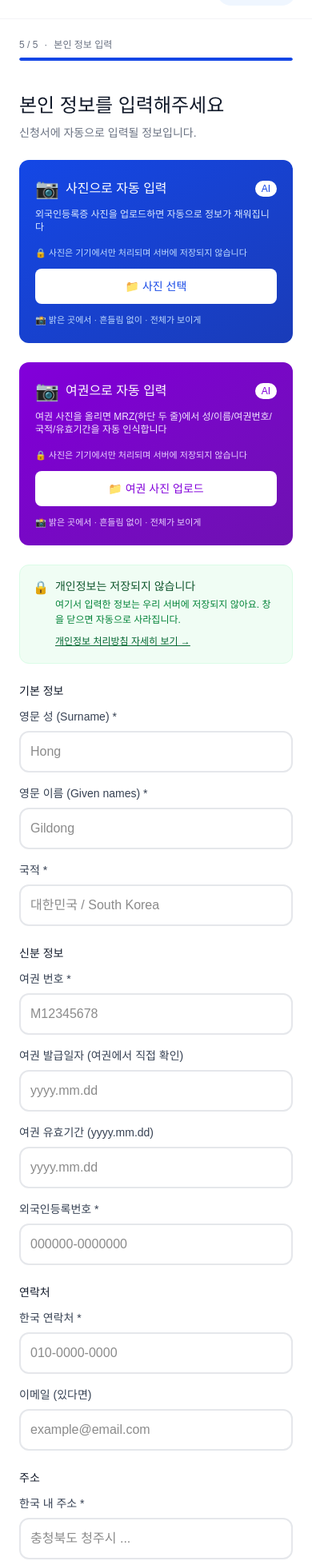
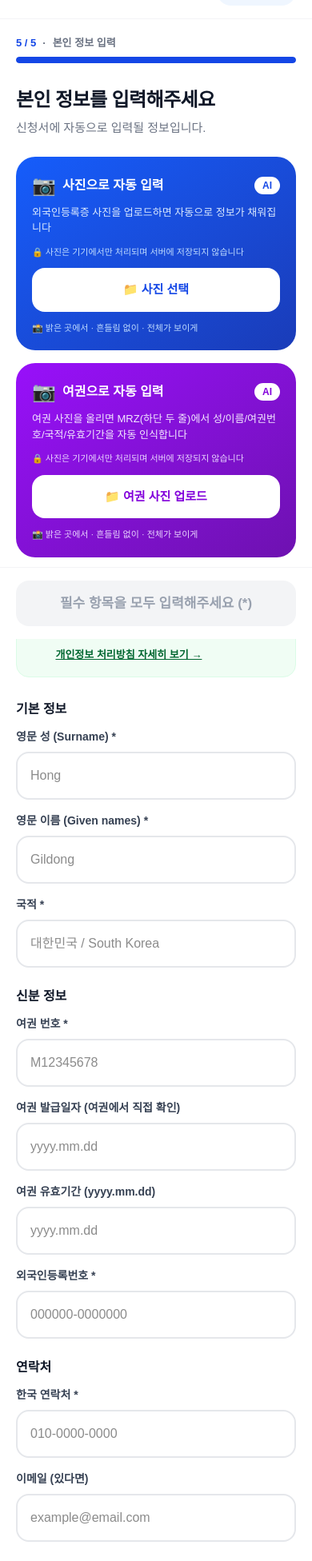
Before and after one commit to leesoyeol1213-glitch/immigration-helper, a Next.js app: page /start/step5 in a window 390 px wide. Shown: the part 45-1997 px from the top of the page at 80% size. Built offline with nearby package versions, Linux system fonts and the light colour scheme.

Commit message:
design: step2~5 컨셉 C 적용 (진행바/입력칸/OCR박스 가독성, 하단 고정 버튼, 반응형)

```diff
--- a/app/start/step5/page.tsx
+++ b/app/start/step5/page.tsx
@@ -144,224 +144,174 @@ export default function Step5Page() {
     <main className="min-h-screen bg-white">
       <LanguageHeader backHref="/start/step4" backLabel={TEXTS.prev[lang]} />
 
-      <div className="max-w-2xl mx-auto px-6 pt-6">
-        <div className="flex items-center gap-2 text-xs text-gray-500 mb-2">
-          <span>5 / 5</span><span>·</span><span>{TEXTS.step5Step[lang]}</span>
+      {/* 진행바 */}
+      <div className="max-w-md md:max-w-2xl mx-auto px-5 pt-5">
+        <div className="flex items-center gap-2 text-[13px] font-bold text-gray-500 mb-2">
+          <span className="text-blue-700">5 / 5</span><span>·</span><span>{TEXTS.step5Step[lang]}</span>
         </div>
-        <div className="h-1 bg-gray-100 rounded-full overflow-hidden">
+        <div className="h-2 bg-gray-100 rounded-full overflow-hidden">
           <div className="h-full bg-blue-700 rounded-full" style={{ width: "100%" }}></div>
         </div>
       </div>
 
-      <section className="max-w-2xl mx-auto px-6 py-10">
-        <h1 className="text-2xl font-medium text-gray-900 mb-2">{TEXTS.step5Title[lang]}</h1>
-        <p className="text-sm text-gray-500 mb-6">{TEXTS.step5Sub[lang]}</p>
+      <section className="max-w-md md:max-w-2xl mx-auto px-5 pt-7 pb-28">
+        <h1 className="text-[24px] font-extrabold text-gray-900 tracking-tight mb-1.5">{TEXTS.step5Title[lang]}</h1>
+        <p className="text-[15px] text-gray-500 font-medium mb-6">{TEXTS.step5Sub[lang]}</p>
 
-        {/* OCR 박스 (강조!) */}
-        <div className="bg-gradient-to-br from-blue-700 to-blue-800 rounded-xl p-5 mb-6 text-white">
+        {/* 외국인등록증 OCR 박스 */}
+        <div className="bg-gradient-to-br from-blue-600 to-blue-800 rounded-3xl p-5 mb-4 text-white">
           <div className="flex items-center gap-2 mb-2">
             <span className="text-2xl">📷</span>
-            <h2 className="text-base font-medium">{TEXTS.ocrTitle[lang]}</h2>
-            <span className="ml-auto text-xs bg-white text-blue-700 px-2 py-0.5 rounded-full font-medium">AI</span>
+            <h2 className="text-[16px] font-extrabold">{TEXTS.ocrTitle[lang]}</h2>
+            <span className="ml-auto text-[12px] bg-white text-blue-700 px-2.5 py-0.5 rounded-full font-extrabold">AI</span>
           </div>
-          <p className="text-xs text-blue-100 mb-4">{TEXTS.ocrDesc[lang]}</p>
-          <p className="text-[11px] text-blue-200 mb-3 flex items-center gap-1">{TEXTS.ocrSafeNote[lang]}</p>
+          <p className="text-[13px] text-blue-100 mb-3">{TEXTS.ocrDesc[lang]}</p>
+          <p className="text-[11px] text-blue-200 mb-3">{TEXTS.ocrSafeNote[lang]}</p>
 
           <label className="block">
-            <input
-              type="file"
-              accept="image/*"
-              onChange={handleOcrUpload}
-              disabled={ocrProcessing}
-              className="hidden"
-            />
-            <div className={`w-full px-4 py-3 bg-white text-blue-700 rounded-lg font-medium text-sm text-center cursor-pointer hover:bg-blue-50 transition-colors ${ocrProcessing ? "opacity-50 cursor-not-allowed" : ""}`}>
-              {ocrProcessing
-                ? `${TEXTS.ocrProcessing[lang]} ${ocrProgress}%`
-                : `📁 ${TEXTS.ocrUpload[lang]}`
-              }
+            <input type="file" accept="image/*" onChange={handleOcrUpload} disabled={ocrProcessing} className="hidden" />
+            <div className={`w-full py-4 bg-white text-blue-700 rounded-2xl font-extrabold text-[15px] text-center cursor-pointer hover:bg-blue-50 transition-colors ${ocrProcessing ? "opacity-50 cursor-not-allowed" : ""}`}>
+              {ocrProcessing ? `${TEXTS.ocrProcessing[lang]} ${ocrProgress}%` : `📁 ${TEXTS.ocrUpload[lang]}`}
             </div>
           </label>
 
           {ocrProcessing && (
-            <div className="mt-3 h-1 bg-blue-900 rounded-full overflow-hidden">
-              <div
-                className="h-full bg-white rounded-full transition-all"
-                style={{ width: `${ocrProgress}%` }}
-              ></div>
+            <div className="mt-3 h-1.5 bg-blue-900 rounded-full overflow-hidden">
+              <div className="h-full bg-white rounded-full transition-all" style={{ width: `${ocrProgress}%` }}></div>
             </div>
           )}
-
           {ocrSuccess && (
-            <div className="mt-3 p-3 bg-blue-900 rounded-lg">
-              <p className="text-xs text-blue-100">{TEXTS.ocrSuccess[lang]}</p>
-              <p className="text-xs text-amber-200 mt-2">{TEXTS.ocrWarning[lang]}</p>
+            <div className="mt-3 p-3.5 bg-blue-900 rounded-2xl">
+              <p className="text-[13px] text-blue-100">{TEXTS.ocrSuccess[lang]}</p>
+              <p className="text-[13px] text-amber-200 mt-2">{TEXTS.ocrWarning[lang]}</p>
             </div>
           )}
-
           {ocrError && (
-            <div className="mt-3 p-3 bg-white rounded-lg">
-              <p className="text-xs text-blue-800 font-medium">{TEXTS.ocrFail[lang]}</p>
-              <p className="text-xs text-blue-600 mt-1">{TEXTS.ocrFailHint[lang]}</p>
+            <div className="mt-3 p-3.5 bg-white rounded-2xl">
+              <p className="text-[13px] text-blue-800 font-extrabold">{TEXTS.ocrFail[lang]}</p>
+              <p className="text-[13px] text-blue-600 mt-1">{TEXTS.ocrFailHint[lang]}</p>
             </div>
           )}
-
           <p className="text-[11px] text-blue-200 mt-3">{TEXTS.ocrPhotoTip[lang]}</p>
         </div>
 
         {/* 여권 OCR 박스 */}
-        <div className="bg-gradient-to-br from-purple-700 to-purple-800 rounded-xl p-5 mb-6 text-white">
+        <div className="bg-gradient-to-br from-purple-600 to-purple-800 rounded-3xl p-5 mb-5 text-white">
           <div className="flex items-center gap-2 mb-2">
             <span className="text-2xl">📷</span>
-            <h2 className="text-base font-medium">{TEXTS.ppOcrTitle[lang]}</h2>
-            <span className="ml-auto text-xs bg-white text-purple-700 px-2 py-0.5 rounded-full font-medium">AI</span>
+            <h2 className="text-[16px] font-extrabold">{TEXTS.ppOcrTitle[lang]}</h2>
+            <span className="ml-auto text-[12px] bg-white text-purple-700 px-2.5 py-0.5 rounded-full font-extrabold">AI</span>
           </div>
-          <p className="text-xs text-purple-100 mb-4">{TEXTS.ppOcrDesc[lang]}</p>
-          <p className="text-[11px] text-purple-200 mb-3 flex items-center gap-1">{TEXTS.ocrSafeNote[lang]}</p>
+          <p className="text-[13px] text-purple-100 mb-3">{TEXTS.ppOcrDesc[lang]}</p>
+          <p className="text-[11px] text-purple-200 mb-3">{TEXTS.ocrSafeNote[lang]}</p>
 
           <label className="block">
-            <input
-              type="file"
-              accept="image/*"
-              onChange={handlePassportUpload}
-              disabled={ppProcessing}
-              className="hidden"
-            />
-            <div className={`w-full px-4 py-3 bg-white text-purple-700 rounded-lg font-medium text-sm text-center cursor-pointer hover:bg-purple-50 transition-colors ${ppProcessing ? "opacity-50 cursor-not-allowed" : ""}`}>
-              {ppProcessing
-                ? `${TEXTS.ocrProcessing[lang]} ${ppProgress}%`
-                : `📁 ${TEXTS.ppOcrUpload[lang]}`
-              }
+            <input type="file" accept="image/*" onChange={handlePassportUpload} disabled={ppProcessing} className="hidden" />
+            <div className={`w-full py-4 bg-white text-purple-700 rounded-2xl font-extrabold text-[15px] text-center cursor-pointer hover:bg-purple-50 transition-colors ${ppProcessing ? "opacity-50 cursor-not-allowed" : ""}`}>
+              {ppProcessing ? `${TEXTS.ocrProcessing[lang]} ${ppProgress}%` : `📁 ${TEXTS.ppOcrUpload[lang]}`}
             </div>
           </label>
 
           {ppProcessing && (
-            <div className="mt-3 h-1 bg-purple-900 rounded-full overflow-hidden">
-              <div
-                className="h-full bg-white rounded-full transition-all"
-                style={{ width: `${ppProgress}%` }}
-              ></div>
+            <div className="mt-3 h-1.5 bg-purple-900 rounded-full overflow-hidden">
+              <div className="h-full bg-white rounded-full transition-all" style={{ width: `${ppProgress}%` }}></div>
             </div>
           )}
-
           {ppSuccess && (
-            <div className="mt-3 p-3 bg-purple-900 rounded-lg">
-              <p className="text-xs text-purple-100">{TEXTS.ppOcrSuccess[lang]}</p>
-              <p className="text-xs text-amber-200 mt-2">{TEXTS.ocrWarning[lang]}</p>
+            <div className="mt-3 p-3.5 bg-purple-900 rounded-2xl">
+              <p className="text-[13px] text-purple-100">{TEXTS.ppOcrSuccess[lang]}</p>
+              <p className="text-[13px] text-amber-200 mt-2">{TEXTS.ocrWarning[lang]}</p>
             </div>
           )}
-
           {ppError && (
-            <div className="mt-3 p-3 bg-white rounded-lg">
-              <p className="text-xs text-purple-800 font-medium">{TEXTS.ocrFail[lang]}</p>
-              <p className="text-xs text-purple-600 mt-1">{TEXTS.ppOcrFailHint[lang]}</p>
+            <div className="mt-3 p-3.5 bg-white rounded-2xl">
+              <p className="text-[13px] text-purple-800 font-extrabold">{TEXTS.ocrFail[lang]}</p>
+              <p className="text-[13px] text-purple-600 mt-1">{TEXTS.ppOcrFailHint[lang]}</p>
             </div>
           )}
-
           <p className="text-[11px] text-purple-200 mt-3">{TEXTS.ocrPhotoTip[lang]}</p>
         </div>
 
-        <div className="bg-green-50 border border-green-100 rounded-xl p-4 mb-6 flex items-start gap-2">
-          <span className="text-base">🔒</span>
+        {/* 개인정보 보호 */}
+        <div className="bg-green-50 border border-green-100 rounded-2xl p-4 mb-7 flex items-start gap-2.5">
+          <span className="text-lg">🔒</span>
           <div>
-            <p className="text-sm font-medium text-green-900 mb-1">{TEXTS.privacyTitle[lang]}</p>
-            <p className="text-xs text-green-700 leading-relaxed">{TEXTS.privacyDesc[lang]}</p>
-            <Link href="/privacy" className="text-xs text-green-800 underline mt-2 inline-block hover:text-green-900">
+            <p className="text-[14px] font-extrabold text-green-900 mb-1">{TEXTS.privacyTitle[lang]}</p>
+            <p className="text-[13px] text-green-700 leading-relaxed">{TEXTS.privacyDesc[lang]}</p>
+            <Link href="/privacy" className="text-[13px] text-green-800 underline mt-2 inline-block hover:text-green-900 font-bold">
               {TEXTS.privacyMore[lang]}
             </Link>
           </div>
         </div>
 
-        <h3 className="text-sm font-medium text-gray-900 mb-3 mt-4">{TEXTS.basicInfo[lang]}</h3>
+        {/* 기본 정보 */}
+        <h3 className="text-[16px] font-extrabold text-gray-900 mb-3">{TEXTS.basicInfo[lang]}</h3>
         <div className="space-y-4">
-          <div>
-  <label className="block text-sm font-medium text-gray-700 mb-2">{TEXTS.fSurname[lang]}</label>
-  <input type="text" value={surname} onChange={(e) => setSurname(e.target.value.toUpperCase())} placeholder="Hong"
-    className="w-full p-3 text-base border-2 border-gray-200 rounded-xl focus:border-blue-700 focus:outline-none" />
-</div>
-<div>
-  <label className="block text-sm font-medium text-gray-700 mb-2">{TEXTS.fGivenName[lang]}</label>
-  <input type="text" value={givenName} onChange={(e) => setGivenName(e.target.value.toUpperCase())} placeholder="Gildong"
-    className="w-full p-3 text-base border-2 border-gray-200 rounded-xl focus:border-blue-700 focus:outline-none" />
-</div>
-          <div>
-            <label className="block text-sm font-medium text-gray-700 mb-2">{TEXTS.fNationality[lang]}</label>
-            <input type="text" value={nationality} onChange={(e) => setNationality(e.target.value)} placeholder="대한민국 / South Korea"
-              className="w-full p-3 text-base border-2 border-gray-200 rounded-xl focus:border-blue-700 focus:outline-none" />
-          </div>
+          <Field label={TEXTS.fSurname[lang]} value={surname} onChange={(v) => setSurname(v.toUpperCase())} placeholder="Hong" />
+          <Field label={TEXTS.fGivenName[lang]} value={givenName} onChange={(v) => setGivenName(v.toUpperCase())} placeholder="Gildong" />
+          <Field label={TEXTS.fNationality[lang]} value={nationality} onChange={setNationality} placeholder="대한민국 / South Korea" />
         </div>
 
-        <h3 className="text-sm font-medium text-gray-900 mb-3 mt-6">{TEXTS.idInfo[lang]}</h3>
+        {/* 신분 정보 */}
+        <h3 className="text-[16px] font-extrabold text-gray-900 mb-3 mt-6">{TEXTS.idInfo[lang]}</h3>
         <div className="space-y-4">
-          <div>
-            <label className="block text-sm font-medium text-gray-700 mb-2">{TEXTS.fPassport[lang]}</label>
-            <input type="text" value={passport} onChange={(e) => setPassport(e.target.value.toUpperCase())} placeholder="M12345678"
-              className="w-full p-3 text-base border-2 border-gray-200 rounded-xl focus:border-blue-700 focus:outline-none" />
-          </div>
-          <div>
-  <label className="block text-sm font-medium text-gray-700 mb-2">{TEXTS.fPassportIssue[lang]}</label>
-  <input type="text" value={passportIssue} onChange={(e) => setPassportIssue(e.target.value)} placeholder="yyyy.mm.dd"
-    className="w-full p-3 text-base border-2 border-gray-200 rounded-xl focus:border-blue-700 focus:outline-none" />
-</div>
-<div>
-  <label className="block text-sm font-medium text-gray-700 mb-2">{TEXTS.fPassportExpiry[lang]}</label>
-  <input type="text" value={passportExpiry} onChange={(e) => setPassportExpiry(e.target.value)} placeholder="yyyy.mm.dd"
-    className="w-full p-3 text-base border-2 border-gray-200 rounded-xl focus:border-blue-700 focus:outline-none" />
-</div>
-          <div>
-            <label className="block text-sm font-medium text-gray-700 mb-2">{TEXTS.fAlienNo[lang]}</label>
-            <input type="text" value={alienNo} onChange={(e) => setAlienNo(e.target.value)} placeholder="000000-0000000"
-              className="w-full p-3 text-base border-2 border-gray-200 rounded-xl focus:border-blue-700 focus:outline-none" />
-          </div>
+          <Field label={TEXTS.fPassport[lang]} value={passport} onChange={(v) => setPassport(v.toUpperCase())} placeholder="M12345678" />
+          <Field label={TEXTS.fPassportIssue[lang]} value={passportIssue} onChange={setPassportIssue} placeholder="yyyy.mm.dd" />
+          <Field label={TEXTS.fPassportExpiry[lang]} value={passportExpiry} onChange={setPassportExpiry} placeholder="yyyy.mm.dd" />
+          <Field label={TEXTS.fAlienNo[lang]} value={alienNo} onChange={setAlienNo} placeholder="000000-0000000" />
         </div>
 
-        <h3 className="text-sm font-medium text-gray-900 mb-3 mt-6">{TEXTS.contactInfo[lang]}</h3>
+        {/* 연락처 */}
+        <h3 className="text-[16px] font-extrabold text-gray-900 mb-3 mt-6">{TEXTS.contactInfo[lang]}</h3>
         <div className="space-y-4">
-          <div>
-            <label className="block text-sm font-medium text-gray-700 mb-2">{TEXTS.fPhone[lang]}</label>
-            <input type="tel" value={phone} onChange={(e) => setPhone(e.target.value)} placeholder="010-0000-0000"
-              className="w-full p-3 text-base border-2 border-gray-200 rounded-xl focus:border-blue-700 focus:outline-none" />
-          </div>
-          <div>
-            <label className="block text-sm font-medium text-gray-700 mb-2">{TEXTS.fEmail[lang]}</label>
-            <input type="email" value={email} onChange={(e) => setEmail(e.target.value)} placeholder="example@email.com"
-              className="w-full p-3 text-base border-2 border-gray-200 rounded-xl focus:border-blue-700 focus:outline-none" />
-          </div>
+          <Field label={TEXTS.fPhone[lang]} value={phone} onChange={setPhone} placeholder="010-0000-0000" type="tel" />
+          <Field label={TEXTS.fEmail[lang]} value={email} onChange={setEmail} placeholder="example@email.com" type="email" />
         </div>
 
-        <h3 className="text-sm font-medium text-gray-900 mb-3 mt-6">{TEXTS.addressInfo[lang]}</h3>
+        {/* 주소 */}
+        <h3 className="text-[16px] font-extrabold text-gray-900 mb-3 mt-6">{TEXTS.addressInfo[lang]}</h3>
         <div className="space-y-4">
-          <div>
-            <label className="block text-sm font-medium text-gray-700 mb-2">{TEXTS.fAddressKr[lang]}</label>
-            <input type="text" value={addressKr} onChange={(e) => setAddressKr(e.target.value)} placeholder="충청북도 청주시 ..."
-              className="w-full p-3 text-base border-2 border-gray-200 rounded-xl focus:border-blue-700 focus:outline-none" />
-          </div>
-          <div>
-            <label className="block text-sm font-medium text-gray-700 mb-2">{TEXTS.fAddressHome[lang]}</label>
-            <input type="text" value={addressHome} onChange={(e) => setAddressHome(e.target.value)} placeholder="Home country address"
-              className="w-full p-3 text-base border-2 border-gray-200 rounded-xl focus:border-blue-700 focus:outline-none" />
-          </div>
+          <Field label={TEXTS.fAddressKr[lang]} value={addressKr} onChange={setAddressKr} placeholder="충청북도 청주시 ..." />
+          <Field label={TEXTS.fAddressHome[lang]} value={addressHome} onChange={setAddressHome} placeholder="Home country address" />
         </div>
 
-        <h3 className="text-sm font-medium text-gray-900 mb-3 mt-6">{TEXTS.workplaceInfo[lang]}</h3>
-        <div>
-          <label className="block text-sm font-medium text-gray-700 mb-2">{TEXTS.fCompany[lang]}</label>
-          <input type="text" value={companyName} onChange={(e) => setCompanyName(e.target.value)} placeholder="㈜○○○○○"
-            className="w-full p-3 text-base border-2 border-gray-200 rounded-xl focus:border-blue-700 focus:outline-none" />
-        </div>
+        {/* 근무처 */}
+        <h3 className="text-[16px] font-extrabold text-gray-900 mb-3 mt-6">{TEXTS.workplaceInfo[lang]}</h3>
+        <Field label={TEXTS.fCompany[lang]} value={companyName} onChange={setCompanyName} placeholder="㈜○○○○○" />
+      </section>
 
-        <div className="mt-8">
+      {/* 하단 고정 버튼 */}
+      <div className="fixed bottom-0 left-0 right-0 bg-white border-t border-gray-100 px-5 py-4">
+        <div className="max-w-md md:max-w-2xl mx-auto">
           {isValid ? (
-            <button onClick={handleNext} className="w-full px-6 py-3 rounded-xl font-medium text-sm bg-blue-700 text-white hover:bg-blue-800 transition-colors">
+            <button onClick={handleNext} className="w-full py-4 rounded-2xl font-extrabold text-[17px] bg-blue-700 text-white hover:bg-blue-800 transition-colors">
               {TEXTS.result[lang]}
             </button>
           ) : (
-            <button disabled className="w-full px-6 py-3 rounded-xl font-medium text-sm bg-gray-100 text-gray-400 cursor-not-allowed">
+            <button disabled className="w-full py-4 rounded-2xl font-extrabold text-[17px] bg-gray-100 text-gray-400 cursor-not-allowed">
               {TEXTS.required[lang]}
             </button>
           )}
         </div>
-      </section>
+      </div>
     </main>
   );
 }
+
+// 입력 필드 컴포넌트 (반복 줄이기)
+function Field({ label, value, onChange, placeholder, type = "text" }: {
+  label: string; value: string; onChange: (v: string) => void; placeholder: string; type?: string;
+}) {
+  return (
+    <div>
+      <label className="block text-[14px] font-bold text-gray-700 mb-2">{label}</label>
+      <input
+        type={type}
+        value={value}
+        onChange={(e) => onChange(e.target.value)}
+        placeholder={placeholder}
+        className="w-full p-4 text-[16px] border-2 border-gray-200 rounded-2xl focus:border-blue-700 focus:outline-none"
+      />
+    </div>
+  );
+}
```
Also changed, not shown: app/start/step2/page.tsx (+25 -19 lines), app/start/step3/page.tsx (+37 -30 lines), app/start/step4/page.tsx (+39 -32 lines).
